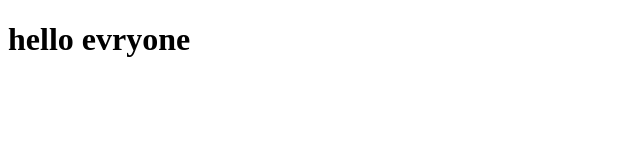
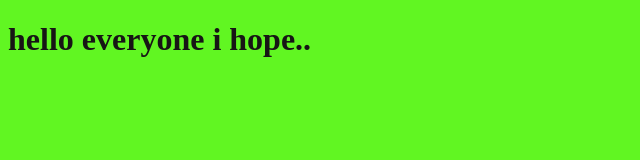
Before and after one commit to hibaamzil/project1, a plain HTML site: page index.html in a window 1280 px wide. Shown: the whole page, without its empty margins (0-640 px from the left). Drawn offline with Linux system fonts and the light colour scheme.

Commit message:
changing new style

```diff
--- a/index.html
+++ b/index.html
@@ -4,9 +4,10 @@
     <meta charset="UTF-8">
     <meta name="viewport" content="width=device-width, initial-scale=1.0">
     <title>Document</title>
+    <link rel="stylesheet" href="style.css">
 </head>
 <body>
-    <h1>hello evryone</h1>
+    <h1>hello everyone i hope..</h1>
     <script src="app.js"></script>
 </body>
 </html>
--- a/style.css
+++ b/style.css
@@ -1,6 +1,6 @@
 h1{
-    color: #f22f2f;
+    color: #171515;
 }
 body{
-    background-color: aqua;
+    background-color: rgb(97, 246, 34);
 }
```
